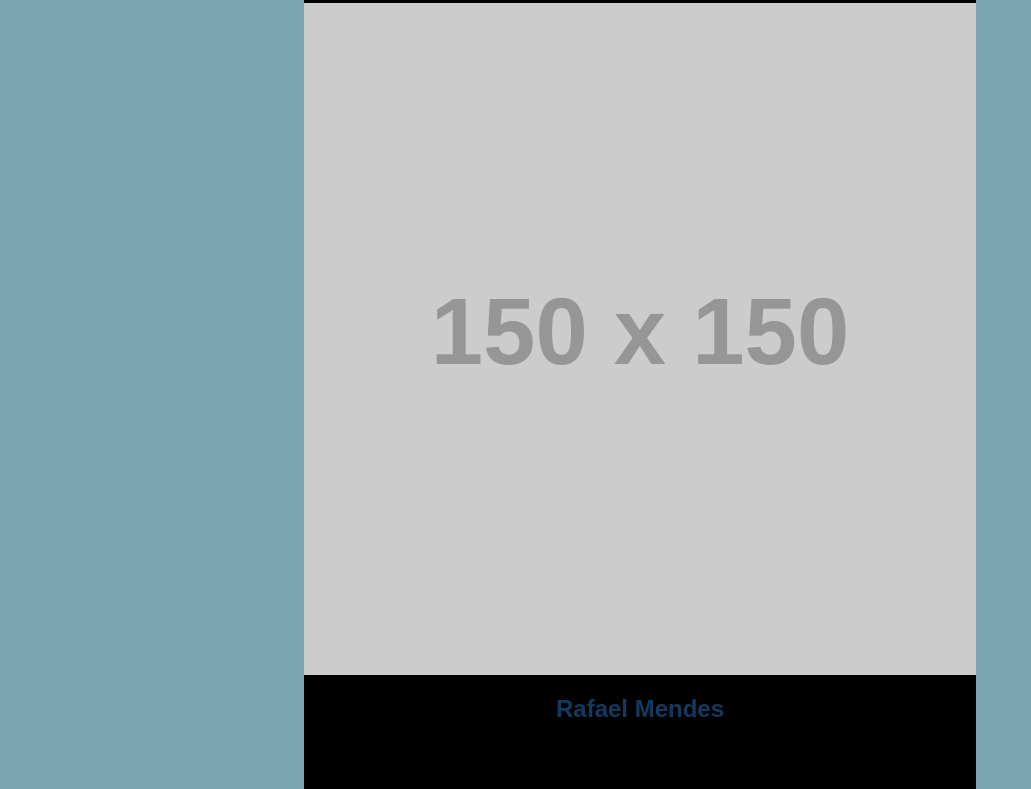
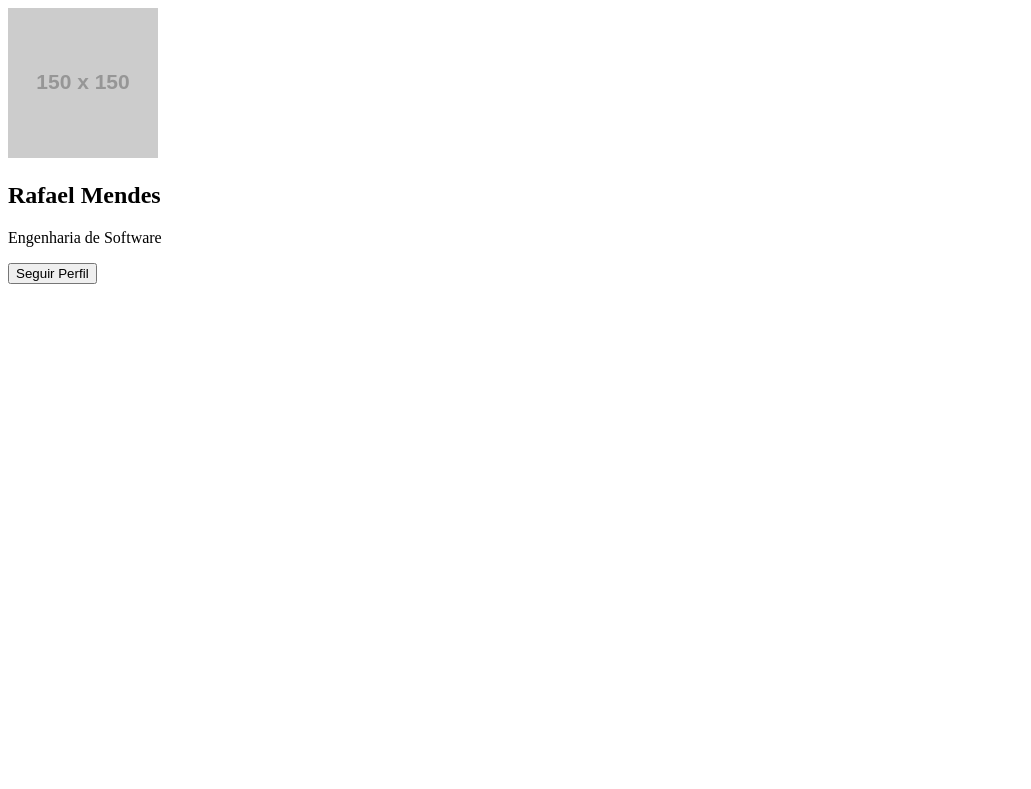
Before and after one commit to rafaelmendesf/progcomp, a plain HTML site: page index.html in a window 1280 px wide. Shown: the top 789 px of the page, without its empty margins (0-1031 px from the left). Drawn offline with Linux system fonts and the light colour scheme; placeholder pictures from the web are drawn by us.

Commit message:
Update index.html

```diff
--- a/index.html
+++ b/index.html
@@ -7,36 +7,7 @@
         <meta name="viewport" content="width=device-width, initial-scale=1.0">
         <!-- Título da página -->
         <title>Cartão de Perfil</title>
-        <style>
-            body {
-                font-family: Arial, sans-serif;
-                background-color: rgb(125, 166, 179);
-                display: flex;
-                justify-content: center;
-                height: 100vh;
-                align-items: center;
-            }
 
-            h2 {
-                color:rgb(19, 57, 94);
-            }
-
-            button {
-                background-color: rgb(21, 21, 150);
-                color: white;
-            }
-
-            .container {
-                background-color: rgb(0, 0, 0);
-                width:7in; /*Espaçamento Interno */
-                display:flex;
-                flex-direction:column;
-                justify-content: center;
-                text-align: center;
-                height:20in;
-            }
-
-        </style>
     </head>
 
     <body> <!-- Corpo -->
```
